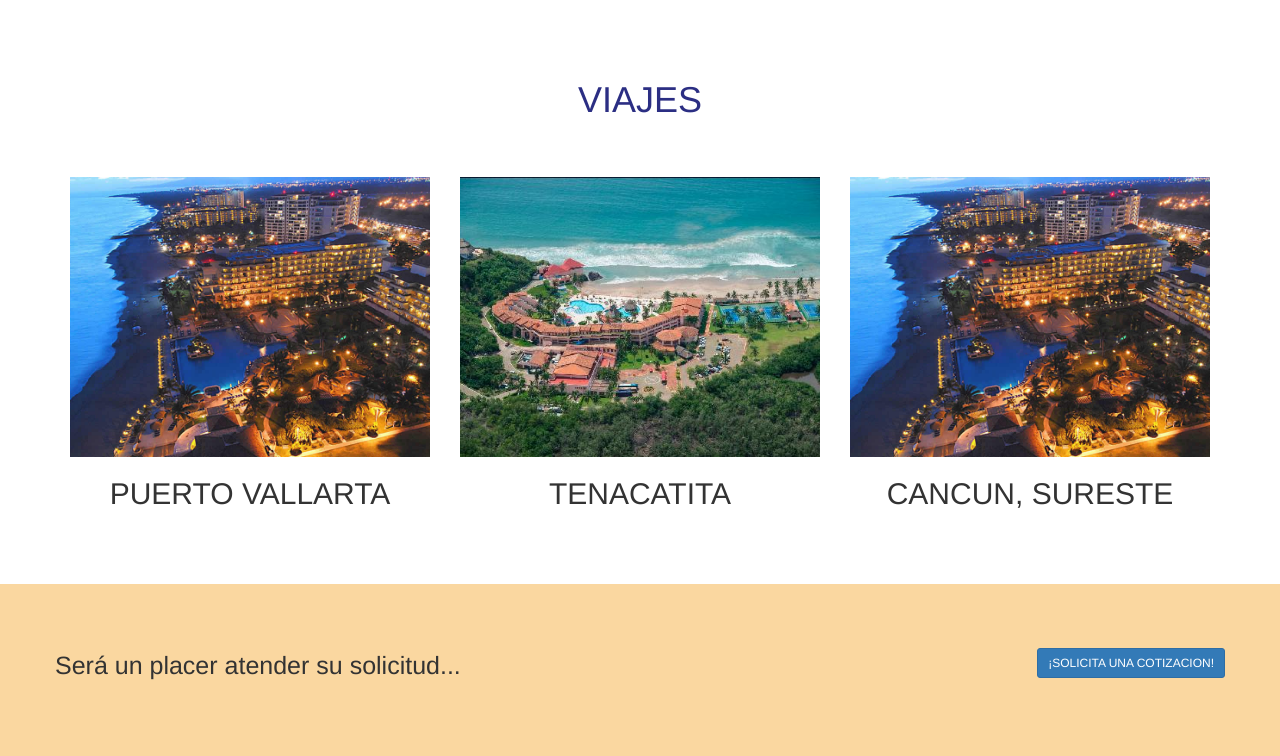
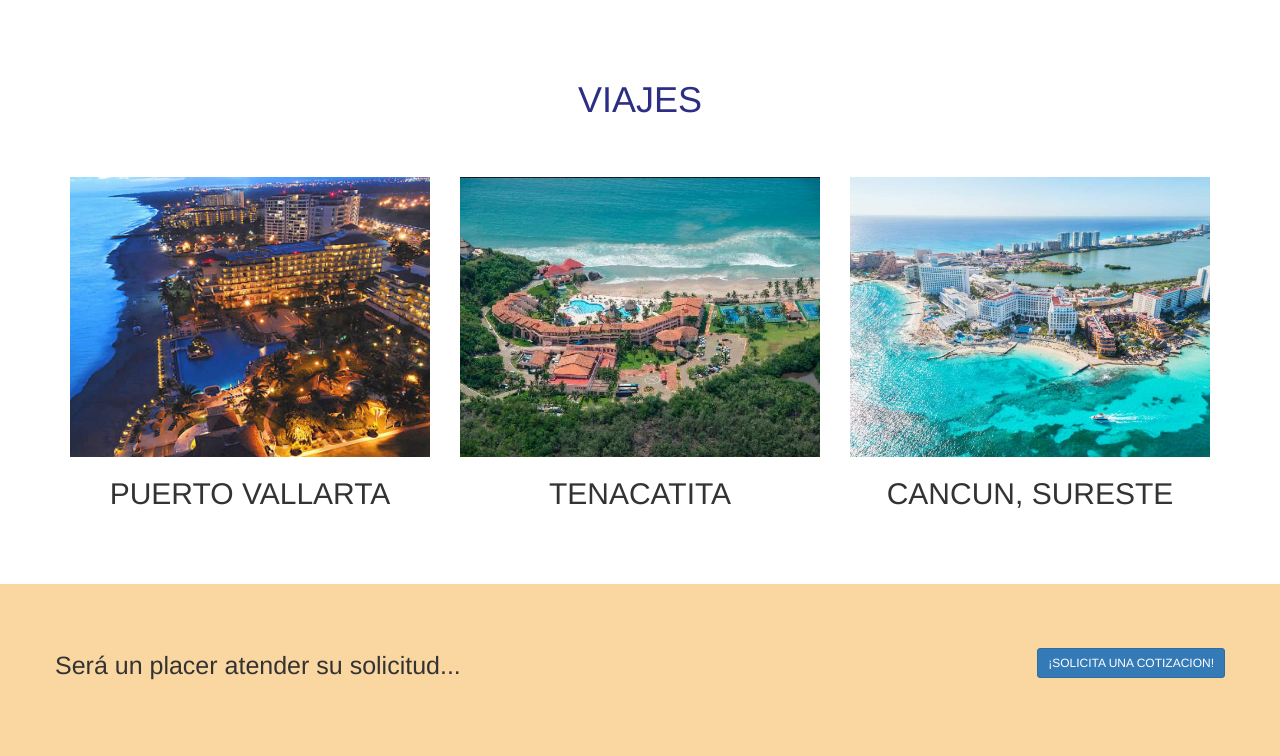
Before and after one commit to esteban1234/selom, a PHP site: page / in a window 1280 px wide. Shown: the part 586-1342 px from the top of the page. Run offline with PHP 8.4, Linux system fonts and the light colour scheme.

Commit message:
imagen duplicada

```diff
--- a/css/estilos.css
+++ b/css/estilos.css
@@ -97,7 +97,7 @@ header{
   width: 100%;
   height: 280px;
   overflow: hidden;
-  background: url(../img/puerto.jpg) no-repeat center ;
+  background: url(../img/cancun.jpg) no-repeat center ;
   -webkit-background-size: cover;
   -moz-background-size: cover;
   -o-background-size: cover;
```
Also changed, not shown: img/cancun.jpg (added).
